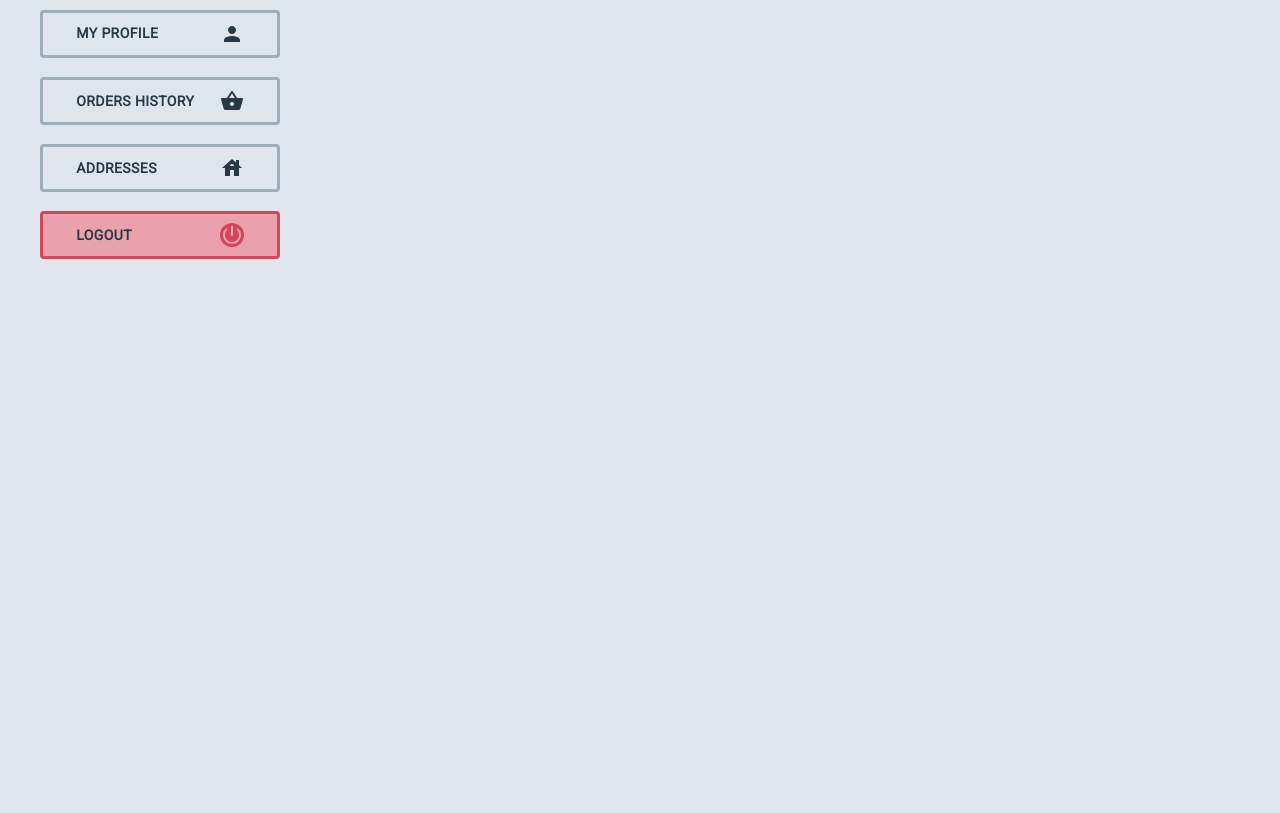
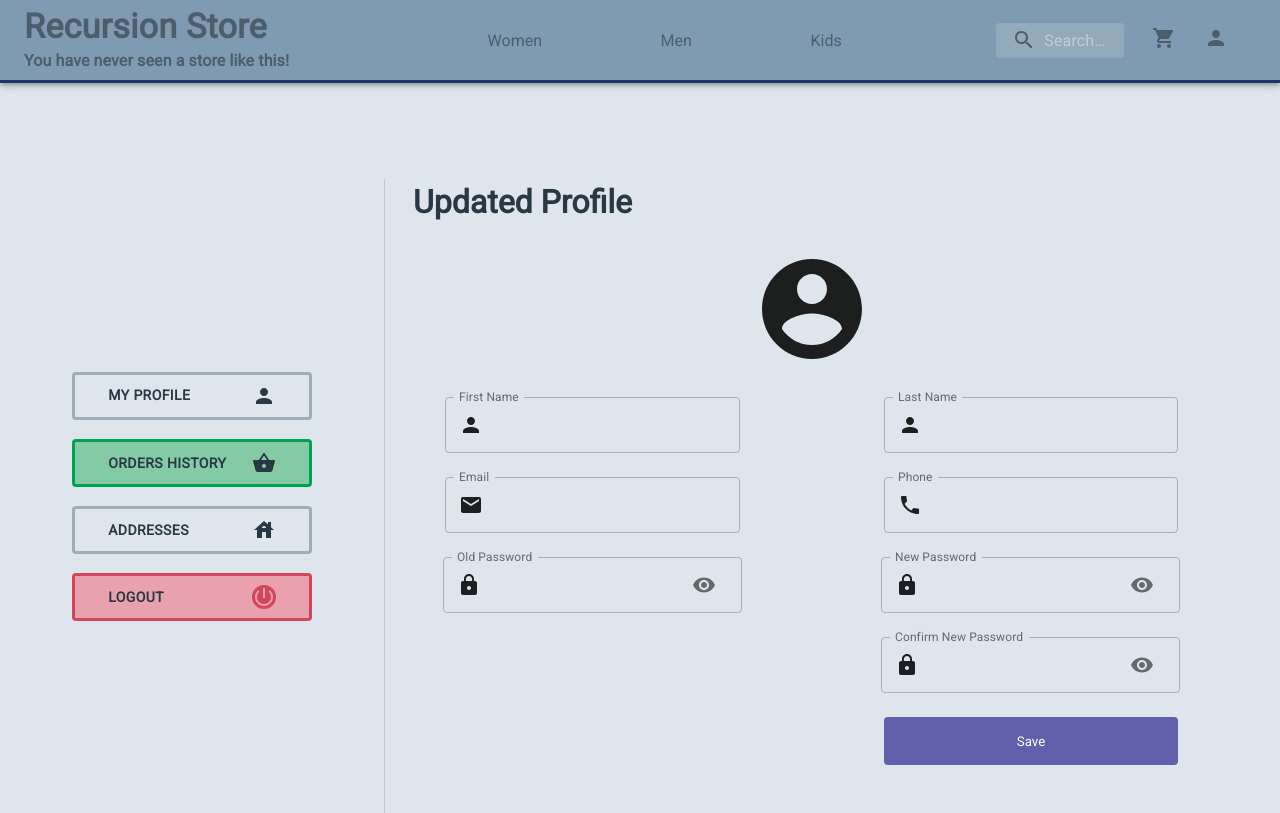
Before and after one commit to tiago-web/Recursion-Store, a React (Create React App) app in the folder web/: page /user/ordershistory in a window 1280 px wide. Built offline with nearby package versions, Linux system fonts and the light colour scheme.

Commit message:
Enhance active button on UserSideBar

```diff
--- a/web/src/components/UserLayout/index.tsx
+++ b/web/src/components/UserLayout/index.tsx
@@ -5,9 +5,17 @@ import UserSideBar from '../UserSideBar';
 
 type UserLayoutProps = {
   children: React.ReactNode;
+  myProfileActive?: boolean;
+  ordersHistoryActive?: boolean;
+  addressesActive?: boolean;
 };
 
-const UserLayout: React.FC<UserLayoutProps> = ({ children }) => {
+const UserLayout: React.FC<UserLayoutProps> = ({
+  children,
+  myProfileActive,
+  ordersHistoryActive,
+  addressesActive,
+}) => {
   return (
     <>
       <Navbar />
@@ -44,7 +52,11 @@ const UserLayout: React.FC<UserLayoutProps> = ({ children }) => {
               padding: '3vw 3vw',
             }}
           >
-            <UserSideBar myProfileActive />
+            <UserSideBar
+              myProfileActive={myProfileActive ? true : undefined}
+              ordersHistoryActive={ordersHistoryActive ? true : undefined}
+              addressesActive={addressesActive ? true : undefined}
+            />
           </Grid>
           <Divider orientation="vertical" flexItem />
           <Grid
--- a/web/src/pages/User/MyAccount/index.tsx
+++ b/web/src/pages/User/MyAccount/index.tsx
@@ -4,7 +4,7 @@ import UpdateProfile from '../../../components/UpdateProfile';
 
 const MyAccount: React.FC = () => {
   return (
-    <UserLayout>
+    <UserLayout myProfileActive>
       <UpdateProfile />
     </UserLayout>
   );
--- a/web/src/pages/User/OrdersHistory/index.tsx
+++ b/web/src/pages/User/OrdersHistory/index.tsx
@@ -1,12 +1,13 @@
 import React from 'react';
-import UserSideBar from '../../../components/UserSideBar';
+import UserLayout from '../../../components/UserLayout';
+import UpdateProfile from '../../../components/UpdateProfile';
 
-const OrdersHistory: React.FC = () => {
+const MyAccount: React.FC = () => {
   return (
-    <>
-      <UserSideBar />
-    </>
+    <UserLayout ordersHistoryActive>
+      <UpdateProfile />
+    </UserLayout>
   );
 };
 
-export default OrdersHistory;
+export default MyAccount;
```
